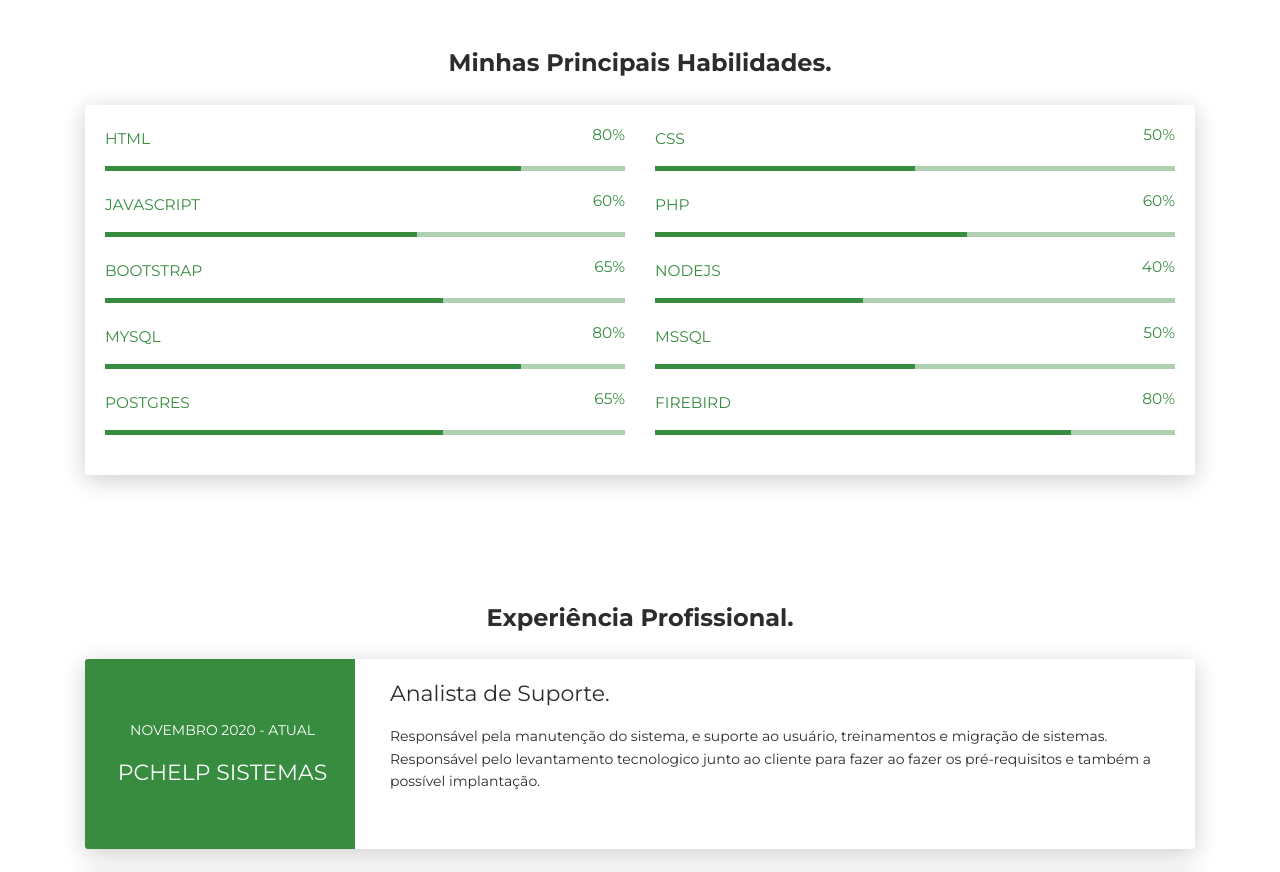
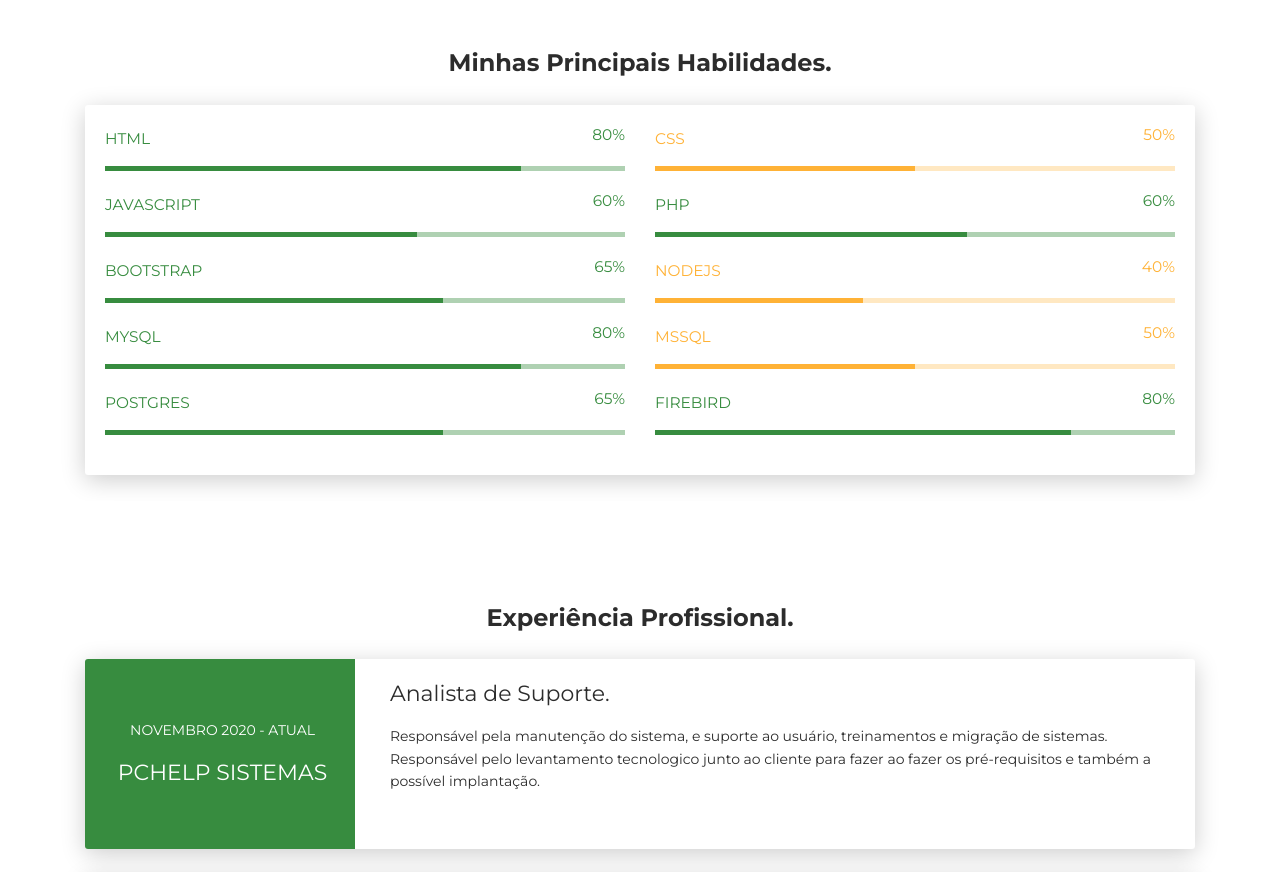
Before and after one commit to deganutti/deganutti.github.io, a plain HTML site: page index.html in a window 1280 px wide. Shown: the part 980-1852 px from the top of the page. Drawn offline with Linux system fonts and the light colour scheme.

Commit message:
ajuste progressbar

```diff
--- a/index.html
+++ b/index.html
@@ -127,9 +127,9 @@
                                         </div>
                                     </div>
                                     <div class="col-md-6">
-                                        <div class="progress-container progress-primary"><span class="progress-badge">CSS</span>
+                                        <div class="progress-container progress-warning"><span class="progress-badge">CSS</span>
                                             <div class="progress">
-                                                <div class="progress-bar progress-bar-primary" data-aos="progress-full" data-aos-offset="10" data-aos-duration="2000" role="progressbar" aria-valuenow="60" aria-valuemin="0" aria-valuemax="100" style="width: 50%;"></div><span class="progress-value">50%</span>
+                                                <div class="progress-bar progress-bar-warning" data-aos="progress-full" data-aos-offset="10" data-aos-duration="2000" role="progressbar" aria-valuenow="60" aria-valuemin="0" aria-valuemax="100" style="width: 50%;"></div><span class="progress-value">50%</span>
                                             </div>
                                         </div>
                                     </div>
@@ -159,9 +159,9 @@
                                         </div>
                                     </div>
                                     <div class="col-md-6">
-                                        <div class="progress-container progress-primary"><span class="progress-badge">NodeJS</span>
+                                        <div class="progress-container progress-warning"><span class="progress-badge">NodeJS</span>
                                             <div class="progress">
-                                                <div class="progress-bar progress-bar-primary" data-aos="progress-full" data-aos-offset="10" data-aos-duration="2000" role="progressbar" aria-valuenow="60" aria-valuemin="0" aria-valuemax="100" style="width: 40%;"></div><span class="progress-value">40%</span>
+                                                <div class="progress-bar progress-bar-warning" data-aos="progress-full" data-aos-offset="10" data-aos-duration="2000" role="progressbar" aria-valuenow="60" aria-valuemin="0" aria-valuemax="100" style="width: 40%;"></div><span class="progress-value">40%</span>
                                             </div>
                                         </div>
                                     </div>
@@ -175,9 +175,9 @@
                                         </div>
                                     </div>
                                     <div class="col-md-6">
-                                        <div class="progress-container progress-primary"><span class="progress-badge">MsSql</span>
+                                        <div class="progress-container progress-warning"><span class="progress-badge">MsSql</span>
                                             <div class="progress">
-                                                <div class="progress-bar progress-bar-primary" data-aos="progress-full" data-aos-offset="10" data-aos-duration="2000" role="progressbar" aria-valuenow="60" aria-valuemin="0" aria-valuemax="100" style="width: 50%;"></div><span class="progress-value">50%</span>
+                                                <div class="progress-bar progress-bar-warning" data-aos="progress-full" data-aos-offset="10" data-aos-duration="2000" role="progressbar" aria-valuenow="60" aria-valuemin="0" aria-valuemax="100" style="width: 50%;"></div><span class="progress-value">50%</span>
                                             </div>
                                         </div>
                                     </div>
```
